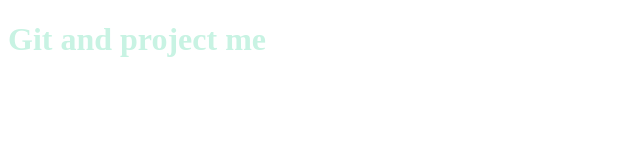
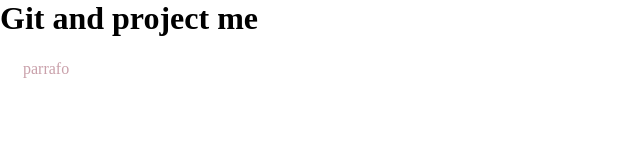
Before and after one commit to qwerjesus/mi-primer_proyecto-con-git, a plain HTML site: page index.html in a window 1280 px wide. Shown: the whole page, without its empty margins (0-640 px from the left). Drawn offline with Linux system fonts and the light colour scheme.

Commit message:
estilos de textos modificados y manejo de clases

```diff
--- a/css/style.css
+++ b/css/style.css
@@ -1,5 +1,17 @@
-h1{
+*{
+   margin: 0;
+   box-sizing: border-box;
+}
+
+.text-header{
     color: #c8f3e3;
     font-weight: bolder;
     text-decoration: wavy;
+    margin: 0 auto;
 }
+.text-content{
+    color: #c9a0aa;
+    padding: 23px;
+    margin: 0 auto
+
+}
--- a/index.html
+++ b/index.html
@@ -9,6 +9,7 @@
     <script src="js/main.js"></script>
 </head>
 <body>
-    <h1>Git and project me</h1>
+    <h1 class="text-heard">Git and project me</h1>
+    <p class="text-content">parrafo</p>
 </body>
 </html>
```
